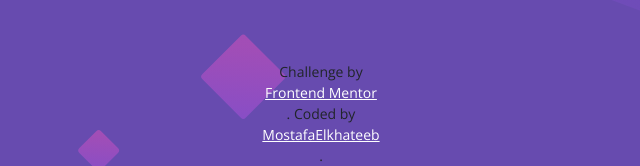
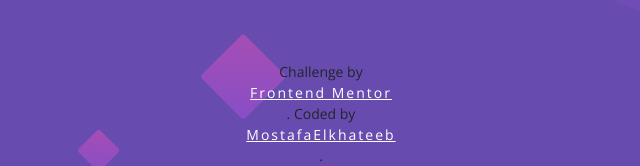
Before and after one commit to melkhateeb193/E-html-css-thuddle-landing-page-with-single-introductory-sect, a plain HTML site: page index.html in a window 1280 px wide. Shown: the part 1100-1266 px from the top of the page, 319-959 px from the left. Drawn offline with nearby package versions, Linux system fonts and the light colour scheme; files whose address does not match are found by name.

Commit message:
second2 commit

```diff
--- a/css/style.css
+++ b/css/style.css
@@ -70,7 +70,7 @@ width: 600px;
 }
 /* footer */
 .attribution { font-size: 14px; text-align: center; }
-.attribution a { color: white; }
+.attribution a { color: white; letter-spacing: 2px; }
 /* responsive */
 
   @media screen and (max-width: 1280px) {
--- a/index.html
+++ b/index.html
@@ -50,11 +50,9 @@
     </div>
 </section>
 </main>
-<footer>
-    <p class="attribution d-flex justify-content-center">
-        Challenge by <a href="https://www.frontendmentor.io?ref=challenge" target="_blank">Frontend Mentor</a>.
-        Coded by <a href="https://github.com/melkhateeb193">MostafaElkhateeb</a>.
-    </p>
+    <footer class="attribution d-flex justify-content-center">
+        Challenge by <a  class="px-1"href="https://www.frontendmentor.io?ref=challenge" target="_blank">Frontend Mentor</a>.
+        Coded by <a class="px-1" href="https://github.com/melkhateeb193">MostafaElkhateeb</a>.
     </footer>
 </body>
 </html>
```
